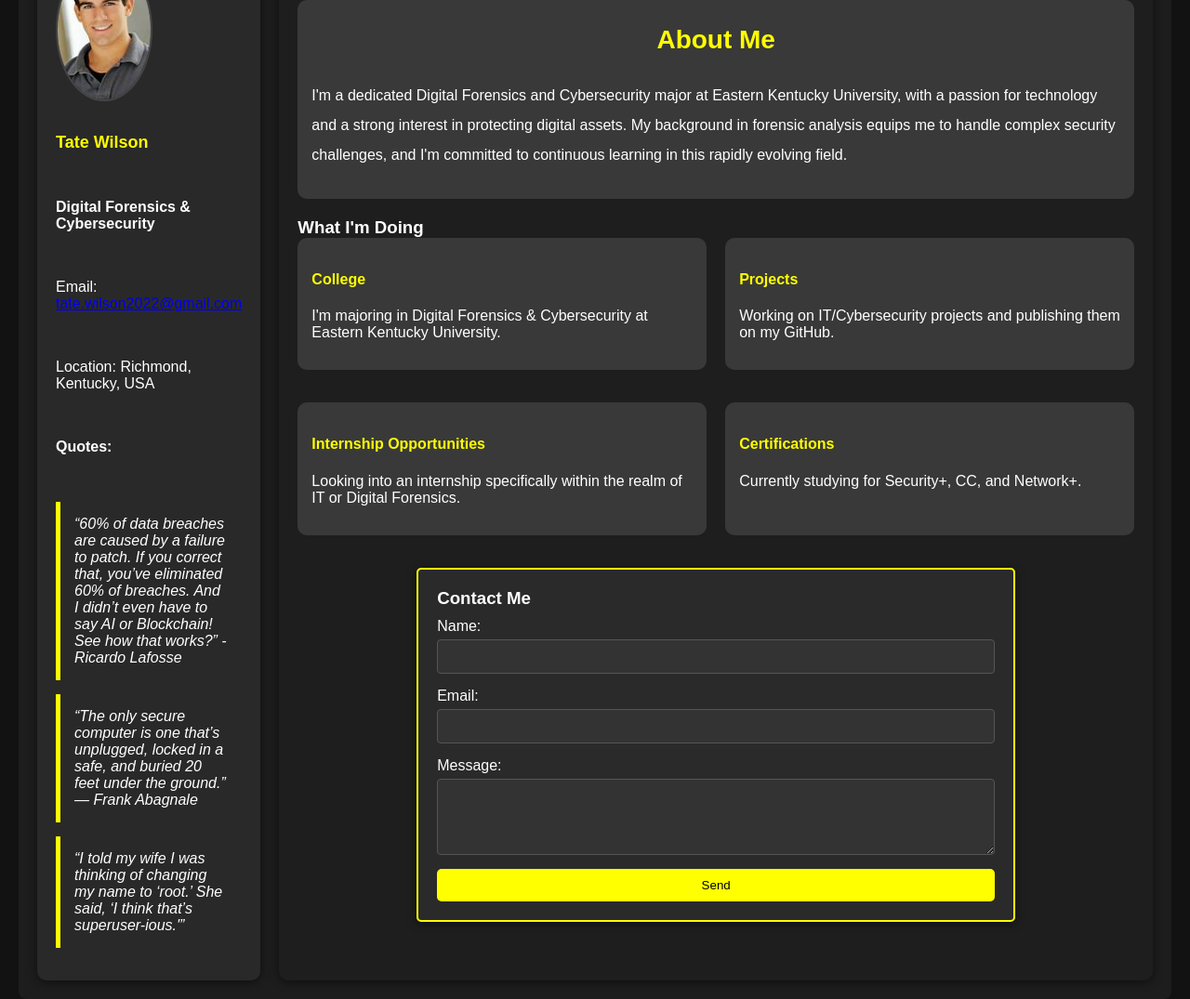
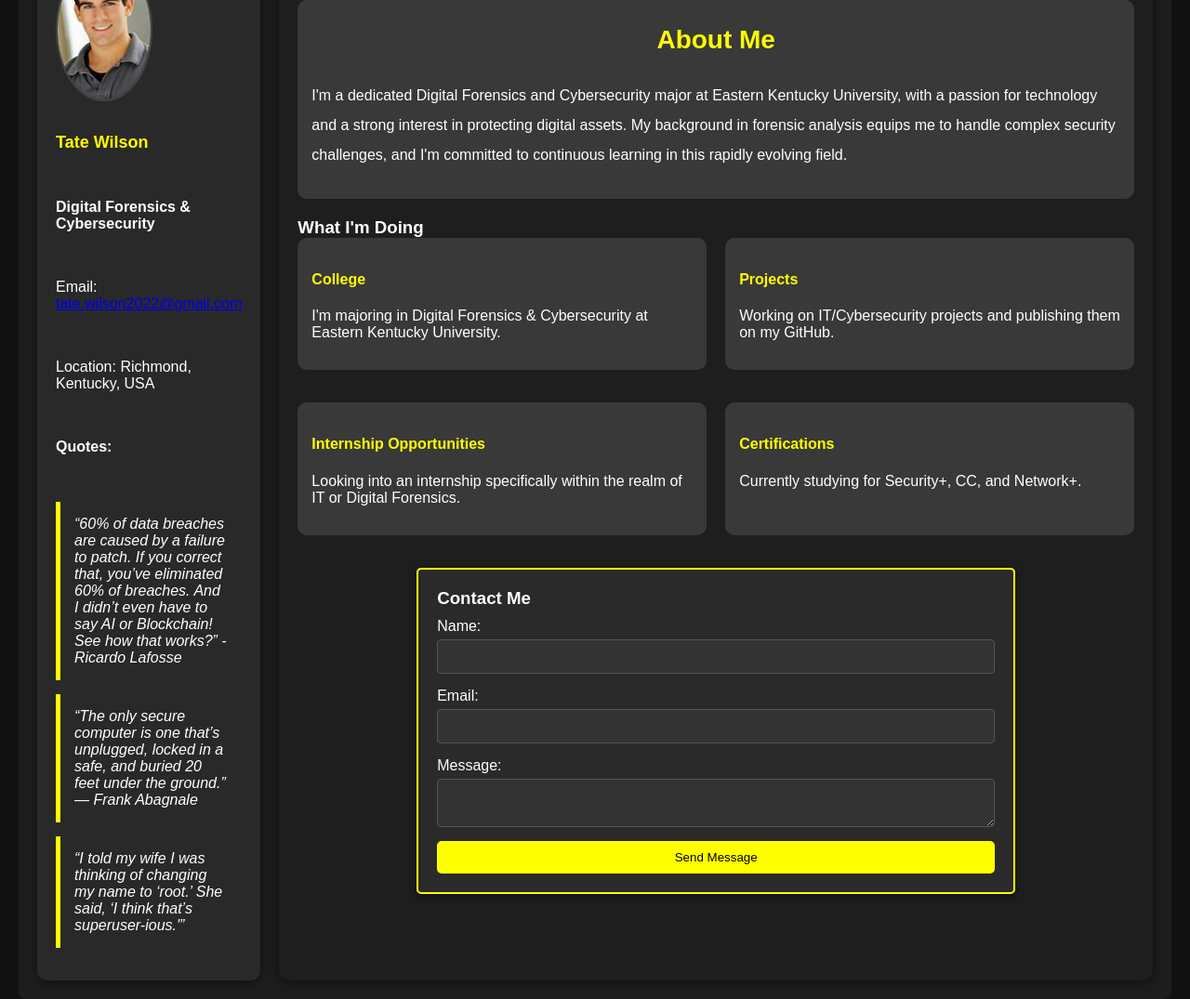
Before and after one commit to TateWilson1/TateWilson1.github.io, a plain HTML site: page index.html in a window 1280 px wide. Shown: the part 25-1100 px from the top of the page at 93% size. Drawn offline with Linux system fonts and the light colour scheme.

Commit message:
Fix contact form

```diff
--- a/index.html
+++ b/index.html
@@ -78,15 +78,16 @@
                 <!-- Contact Form Box -->
                 <div class="contact-form-box" id="contact-form">
                     <h3>Contact Me</h3>
-                    <form action="mailto:tate.wilson2022@gmail.com" method="post" enctype="text/plain">
+                    <form id="contact-form" action="https://formspree.io/f/myzyzegb" method="POST">
                         <label for="name">Name:</label>
                         <input type="text" id="name" name="name" required>
                         <label for="email">Email:</label>
                         <input type="email" id="email" name="email" required>
                         <label for="message">Message:</label>
-                        <textarea id="message" name="message" rows="4" required></textarea>
-                        <button type="submit">Send</button>
+                        <textarea id="message" name="message" required></textarea>
+                        <button type="submit">Send Message</button>
                     </form>
+
                 </div>
             </div>
         </div>
```
